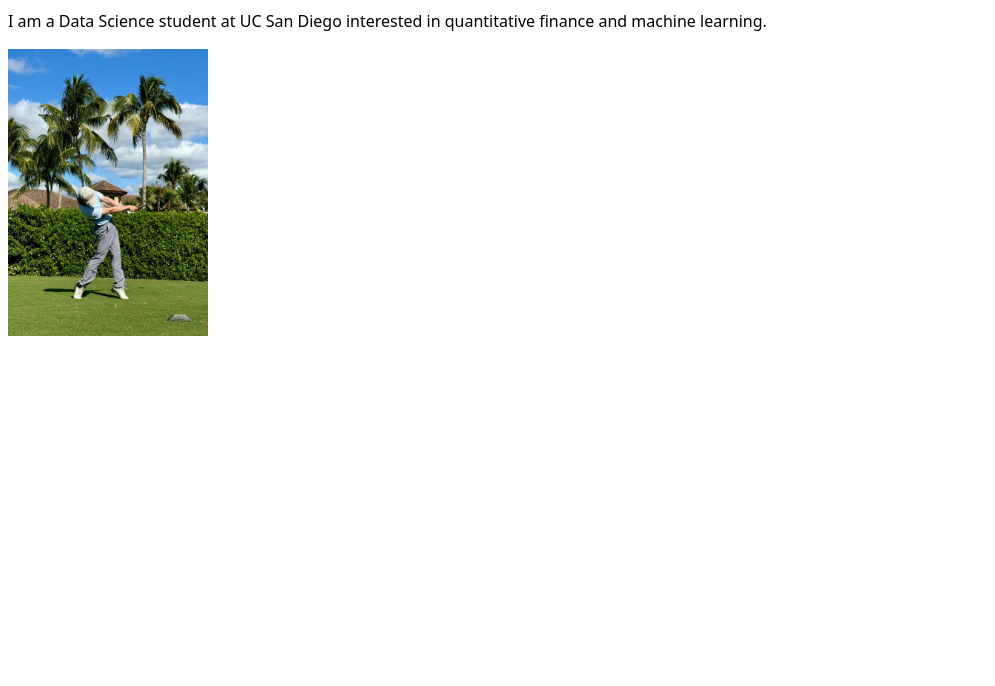
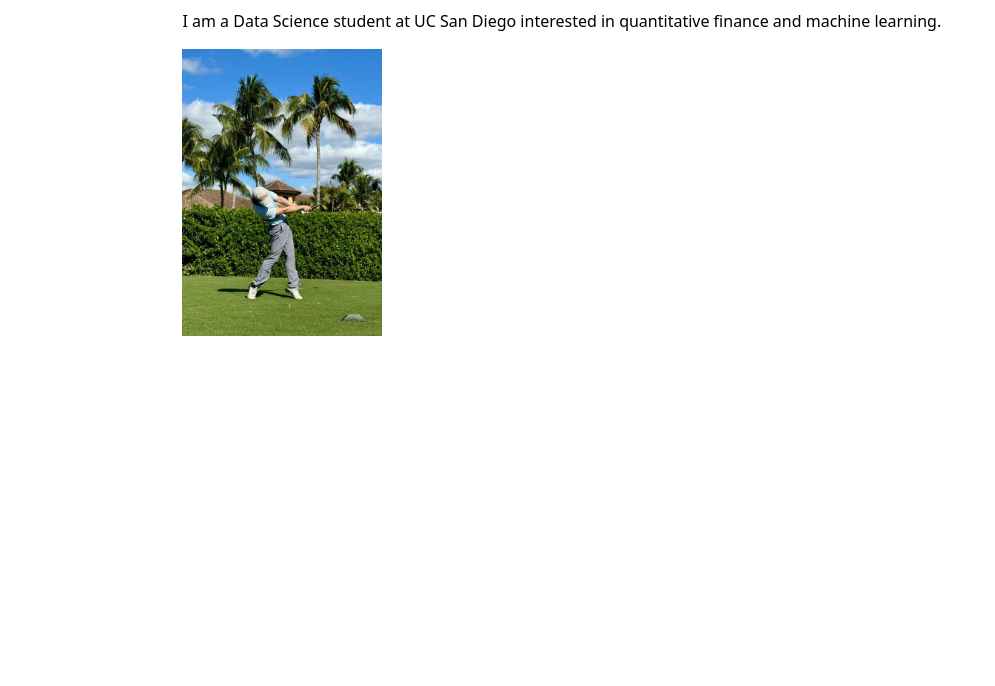
Before and after one commit to Rwang0316/portfolio, a plain HTML site: page index.html in a window 1280 px wide. Shown: the part 114-800 px from the top of the page, without its empty margins (0-995 px from the left). Drawn offline with Linux system fonts and the light colour scheme.

Commit message:
Update style.css

```diff
--- a/style.css
+++ b/style.css
@@ -3,4 +3,6 @@ body {
 	   and use the OS’s UI font as the website font
 	 */
   font: 100%/1.5 system-ui;
+  max-width: 100ch;   /* limits width */
+  margin-inline: auto; /* centers content */
 }
```
